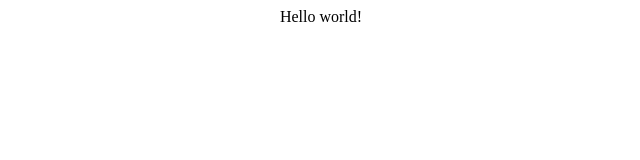
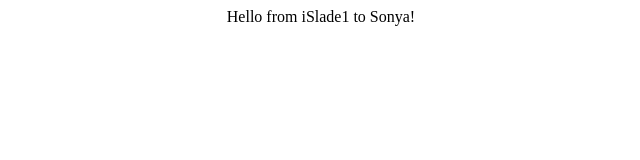
Before and after one commit to islade1/pipeline-project, a plain HTML site: page html/index.html in a window 1280 px wide. Shown: the whole page, without its empty margins (319-959 px from the left). Drawn offline with Linux system fonts and the light colour scheme.

Commit message:
new chenges

```diff
--- a/html/index.html
+++ b/html/index.html
@@ -1,6 +1,6 @@
 <html>
 <header><title>My HTML Page</title></header>
 <body>
-<p align="center">Hello world!</p>
+<p align="center">Hello from iSlade1 to Sonya!</p>
 </body>
 </html>
```
